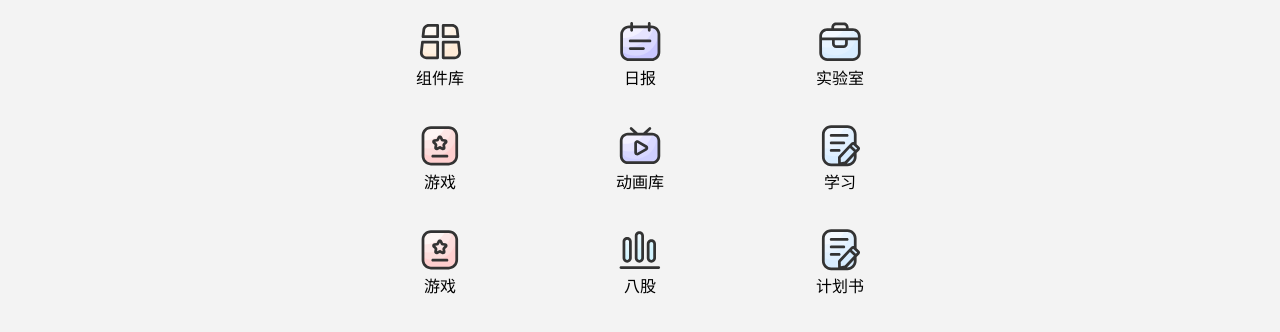
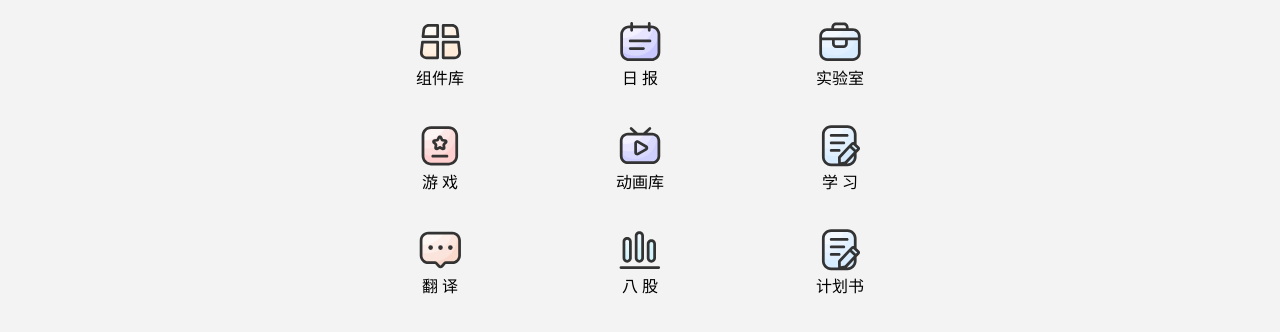
Before and after one commit to stillwarter/startnode, a Vue app in the folder vue-workplate/: page / in a window 1280 px wide. Shown: the part 148-480 px from the top of the page. Built offline with nearby package versions, Linux system fonts and the light colour scheme; a web font is replaced by a local one.

Commit message:
Updata Stu

```diff
--- /dev/null
+++ b/vue-workplate/src/assets/svg/translate/translateicon.js
@@ -0,0 +1,51 @@
+export const translateicon = `
+<svg
+  t="1705564928218"
+  class="icon"
+  viewBox="0 0 1024 1024"
+  version="1.1"
+  xmlns="http://www.w3.org/2000/svg"
+  p-id="25151"
+>
+  <path
+    d="M768.1024 168.1408H276.9408c-81.8688 0-148.2752 66.3552-148.2752 148.2752v306.1248c0 81.8688 66.3552 148.2752 148.2752 148.2752H413.184c8.8576 0 17.3568 3.6864 23.3984 10.1376l30.8736 32.9728c31.5904 33.7408 85.248 33.2288 116.1728-1.1264l28.3136-31.4368a32.0512 32.0512 0 0 1 23.808-10.5984h132.4032c81.8688 0 148.2752-66.3552 148.2752-148.2752V316.416c-0.0512-81.8688-66.4064-148.2752-148.3264-148.2752z"
+    fill="#F9D9CB"
+    p-id="25152"
+  ></path>
+  <path
+    d="M276.9408 168.1408c-81.8688 0-148.2752 66.3552-148.2752 148.2752v306.1248c0 20.1216 3.9936 39.2704 11.264 56.7296a471.04 471.04 0 0 0 150.2208 58.624c255.488 52.1216 504.832-112.7936 556.9024-368.2304 12.288-60.2624 12.4928-120.1664 2.304-177.2544a147.69664 147.69664 0 0 0-81.2544-24.2688H276.9408z"
+    fill="#FBE4DB"
+    p-id="25153"
+  ></path>
+  <path
+    d="M137.7792 568.6784c285.4912 58.2144 564.224-120.064 633.1904-400.4352-0.9728 0-1.8944-0.0512-2.816-0.0512H276.9408c-81.8688 0-148.2752 66.3552-148.2752 148.2752v250.2656c3.0208 0.6144 6.0416 1.3312 9.1136 1.9456z"
+    fill="#FCEDE8"
+    p-id="25154"
+  ></path>
+  <path
+    d="M128.6656 316.416v89.5488c189.7984 8.704 367.4112-84.4288 470.016-237.824H276.9408c-81.92 0-148.2752 66.4064-148.2752 148.2752z"
+    fill="#FEF6F3"
+    p-id="25155"
+  ></path>
+  <path
+    d="M521.7792 885.4016c-18.944 0-37.1712-7.8848-50.1248-21.7088l-59.4432-63.488a3.87072 3.87072 0 0 0-2.816-1.2288H273.152c-97.28 0-176.4352-79.1552-176.4352-176.4352V316.416c0-97.28 79.1552-176.4352 176.4352-176.4352h491.2128c97.28 0 176.4352 79.1552 176.4352 176.4352v306.1248c0 97.28-79.1552 176.4352-176.4352 176.4352h-132.4032a3.84 3.84 0 0 0-2.8672 1.28l-56.32 62.5152c-12.8512 14.2336-31.1808 22.528-50.3296 22.6816-0.256-0.0512-0.4608-0.0512-0.6656-0.0512zM273.152 196.3008c-66.2016 0-120.1152 53.8624-120.1152 120.1152v306.1248c0 66.2016 53.8624 120.1152 120.1152 120.1152h136.2432c16.5888 0 32.6144 6.9632 43.9296 19.0464l59.4432 63.488c3.2256 3.4304 7.0656 3.84 9.1136 3.8912 1.9968 0 5.888-0.5632 9.0112-4.0448l56.32-62.5152c11.4176-12.6464 27.6992-19.9168 44.6976-19.9168h132.4032c66.2016 0 120.1152-53.8624 120.1152-120.1152V316.416c0-66.2016-53.8624-120.1152-120.1152-120.1152H273.152z"
+    fill="#333333"
+    p-id="25156"
+  ></path>
+  <path
+    d="M522.496 463.1552m-47.104 0a47.104 47.104 0 1 0 94.208 0 47.104 47.104 0 1 0-94.208 0Z"
+    fill="#333333"
+    p-id="25157"
+  ></path>
+  <path
+    d="M320.6144 463.1552m-47.104 0a47.104 47.104 0 1 0 94.208 0 47.104 47.104 0 1 0-94.208 0Z"
+    fill="#333333"
+    p-id="25158"
+  ></path>
+  <path
+    d="M724.4288 463.1552m-47.104 0a47.104 47.104 0 1 0 94.208 0 47.104 47.104 0 1 0-94.208 0Z"
+    fill="#333333"
+    p-id="25159"
+  ></path>
+</svg>
+`;
--- /dev/null
+++ b/vue-workplate/src/components/Card/st-quote.vue
@@ -0,0 +1,31 @@
+<script setup>
+const props = defineProps({
+  ctx: {
+    type: String,
+    default: "",
+  },
+});
+</script>
+
+<template>
+  <div class="quotebox">
+    <div class="quote">
+      {{ ctx }}
+    </div>
+  </div>
+</template>
+
+<style lang="less" scoped>
+.quotebox {
+  padding: 10px;
+  background: #d1d1d1;
+  position: relative;
+  border-radius: 6px;
+
+  .quote {
+    padding: 4px;
+    white-space: pre-line;
+    border-left: 3px solid #999;
+  }
+}
+</style>
--- a/vue-workplate/src/view/Stu/DesignModule.vue
+++ b/vue-workplate/src/view/Stu/DesignModule.vue
@@ -1,5 +1,6 @@
 <script setup>
 import stLogQuestion from "@/components/Card/st-log-question.vue";
+import JsOOP from "./JsOOP/JsOOP.vue";
 import { designoverview } from "./data/base.js";
 
 import singlemodule from "./DesignModule/singlemodule.vue";
@@ -11,8 +12,10 @@ import singlemodule from "./DesignModule/singlemodule.vue";
     <stLogQuestion
       bordercolor="#6dd5ed"
       :content="designoverview"
-      style="width: 80%;"
+      style="width: 80%"
     />
+
+    <JsOOP />
 
     <singlemodule />
   </div>
--- /dev/null
+++ b/vue-workplate/src/view/Stu/JsOOP/JsOOP.vue
@@ -0,0 +1,17 @@
+<script setup>
+import stQuote from "@/components/Card/st-quote.vue";
+import { jsoopinfo } from "../data/designmodule";
+</script>
+
+<template>
+  <div class="jsoopbox">
+    <h3>1.面向对象的JavaScript</h3>
+    <stQuote :ctx="jsoopinfo"/>
+  </div>
+</template>
+
+<style lang="less" scoped>
+.jsoopbox {
+  width: 80%;
+}
+</style>
--- /dev/null
+++ b/vue-workplate/src/view/Stu/data/designmodule.js
@@ -0,0 +1,6 @@
+export const jsoopinfo = `🎯 《设计模式》一书的副标题是"可复用面向对象软件的基础;
+
+🎨 在java等静态类型语言中，无法动态地给已存在的对象添加职责，所以一般通过包装类的方式来实现装饰者模式。
+但在js中，给对象动态添加职责是再简单不过的事情。
+这就造成js语音的装饰着模式不再关注于给对象动态添加职责，而是关注于给函数动态添加职责。
+`;
--- a/vue-workplate/src/view/home/index.vue
+++ b/vue-workplate/src/view/home/index.vue
@@ -10,6 +10,7 @@ import { stuicon } from "@/assets/svg/home/stuicon";
 import { anicon } from "@/assets/svg/home/anicon";
 import { gameicon } from "@/assets/svg/home/gameicon";
 import { eighticon } from "@/assets/svg/eight/eighticon";
+import { translateicon } from "@/assets/svg/translate/translateicon";
 import stSvg from "@/components/SVG/st-svg.vue";
 import { ref } from "vue";
 
@@ -27,7 +28,7 @@ const iconsize = ref(50);
         <stSvg :svgsize="iconsize" v-html="compicon"></stSvg>
       </stIconcard>
 
-      <stIconcard position="bottom" icontag="日报" pathname="log">
+      <stIconcard position="bottom" icontag="日 报" pathname="log">
         <stSvg :svgsize="iconsize" v-html="logicon"></stSvg>
       </stIconcard>
 
@@ -37,7 +38,7 @@ const iconsize = ref(50);
     </div>
 
     <div class="typewordbox mg-t30">
-      <stIconcard position="bottom" icontag="游戏" pathname="log">
+      <stIconcard position="bottom" icontag="游 戏" pathname="log">
         <stSvg :svgsize="iconsize" v-html="gameicon"></stSvg>
       </stIconcard>
 
@@ -45,17 +46,17 @@ const iconsize = ref(50);
         <stSvg :svgsize="iconsize" v-html="anicon"></stSvg>
       </stIconcard>
 
-      <stIconcard position="bottom" icontag="学习" pathname="stu">
+      <stIconcard position="bottom" icontag="学 习" pathname="stu">
         <stSvg :svgsize="iconsize" v-html="stuicon"></stSvg>
       </stIconcard>
     </div>
 
     <div class="typewordbox mg-t30">
-      <stIconcard position="bottom" icontag="游戏" pathname="log">
-        <stSvg :svgsize="iconsize" v-html="gameicon"></stSvg>
+      <stIconcard position="bottom" icontag="翻 译" pathname="log">
+        <stSvg :svgsize="iconsize" v-html="translateicon"></stSvg>
       </stIconcard>
 
-      <stIconcard position="bottom" icontag="八股" pathname="eight">
+      <stIconcard position="bottom" icontag="八 股" pathname="eight">
         <stSvg :svgsize="iconsize" v-html="eighticon"></stSvg>
       </stIconcard>
 
--- a/vue-workplate/src/view/lib/data/words.js
+++ b/vue-workplate/src/view/lib/data/words.js
@@ -26,7 +26,8 @@ export const fishwords = [
   "我要成为捕鱼达人！",
   "不要放弃，你一定可以成为游戏高手！",
   "我真的不玩元神",
-  "吸烟有害健康 请适度吸烟~"
+  "吸烟有害健康 请适度吸烟~",
+  "把什么都告诉你 你就没有成长"
 ];
 // 摸鱼志异
 export const fishwordszhiyi = [
```
